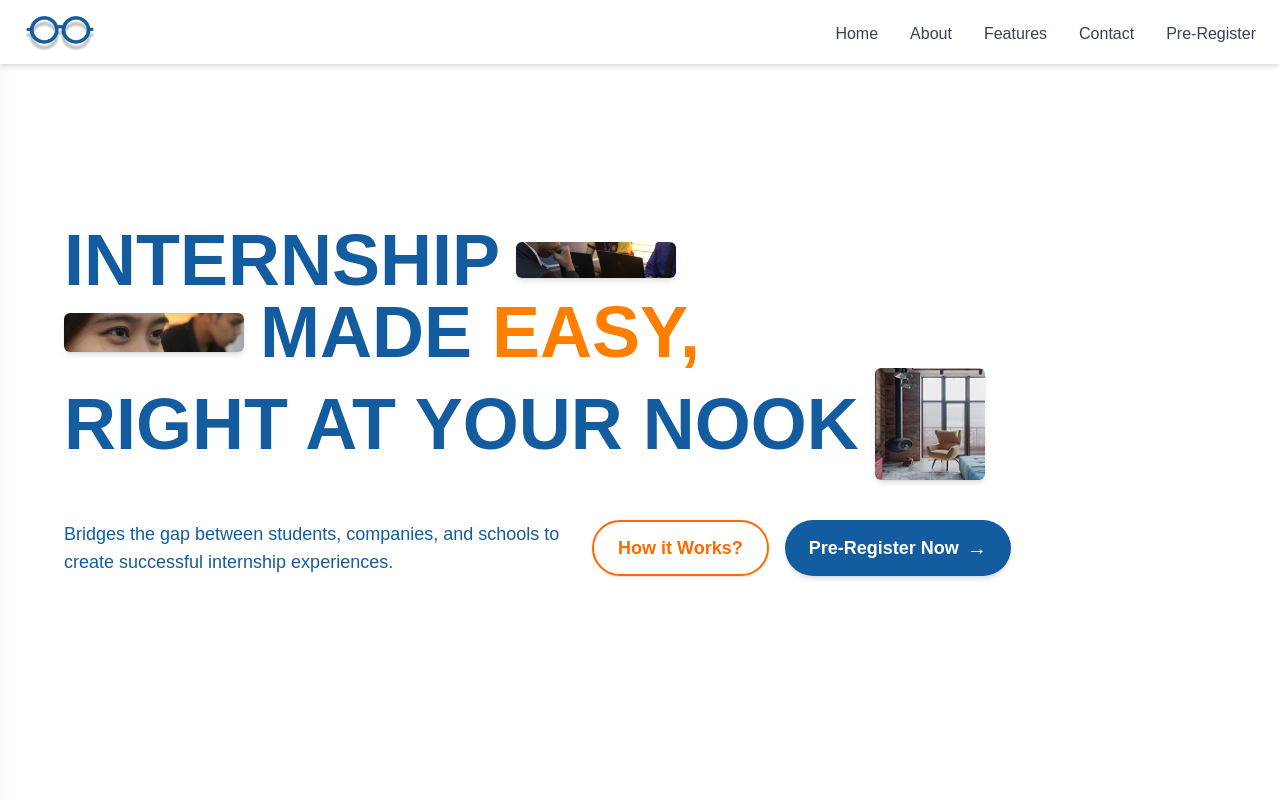
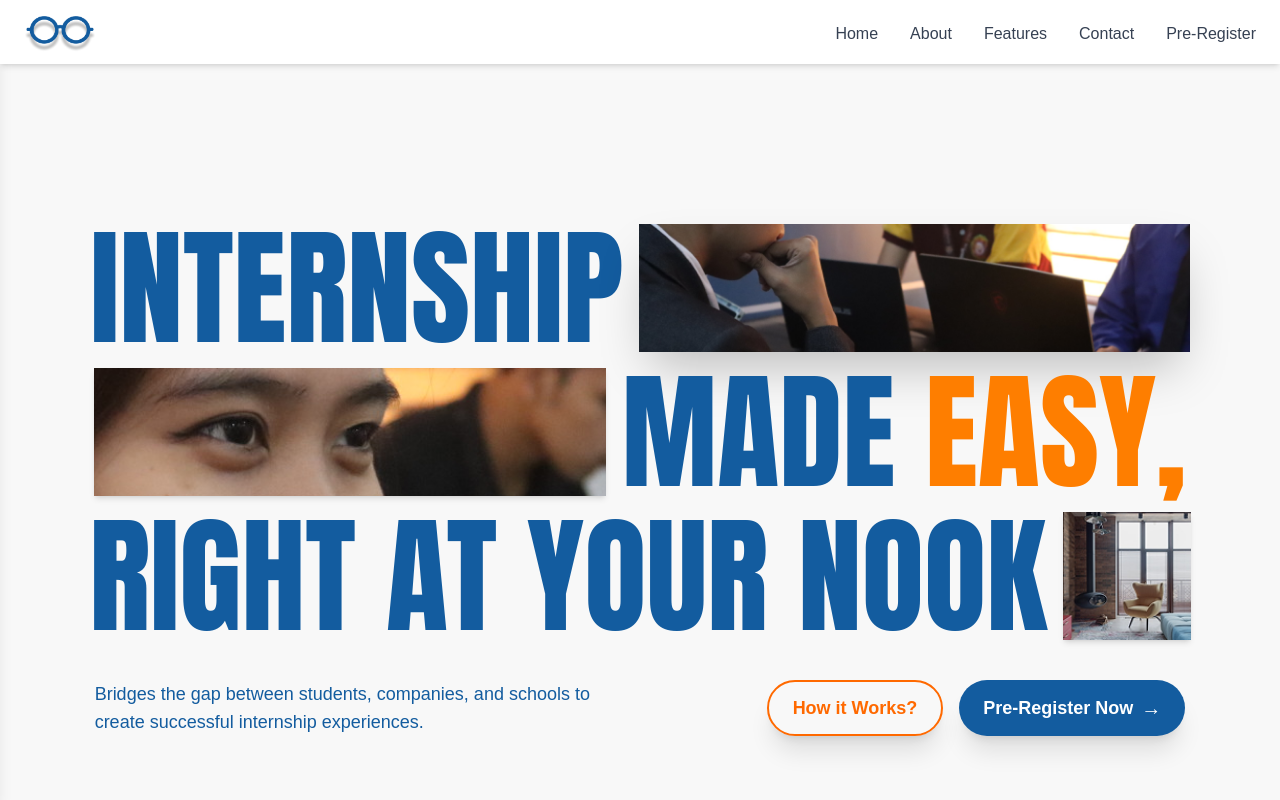
Before and after one commit to Jepireee/internnook-landingpage, a Next.js app: page / in a window 1280 px wide. Shown: the top 800 px of the page. Built offline with nearby package versions, Linux system fonts and the light colour scheme.

Commit message:
Updated Homepage

```diff
--- a/package.json
+++ b/package.json
@@ -10,6 +10,7 @@
   },
   "dependencies": {
     "@next/font": "^14.2.15",
+    "framer-motion": "^12.6.0",
     "google-fonts": "^1.0.0",
     "lucide-react": "^0.483.0",
     "next": "15.2.3",
--- a/src/app/ui/pages/about.jsx
+++ b/src/app/ui/pages/about.jsx
@@ -6,7 +6,7 @@ export default function AboutPage() {
     <>
       <section
         id="aboutPage"
-        className="flex flex-col md:flex-row items-center justify-center gap-8 px-6 py-25 bg-[#FFFFFF] relative"
+        className="flex flex-col md:flex-row items-center justify-center gap-8 px-6 py-25 bg-[#F8F8F8] relative"
       >
         {/* <div className="grid grid-cols-1 gap-4 w-full md:w-1/2 ">
           <div className="col-span-1 row-span-2">
--- a/src/app/ui/pages/home.jsx
+++ b/src/app/ui/pages/home.jsx
@@ -1,78 +1,104 @@
 "use client";
 import Image from "next/image";
+import { Anton } from "next/font/google";
+import { motion } from "framer-motion";
+
+const anton = Anton({ subsets: ["latin"], weight: "400" });
 
 export default function HomePage() {
   return (
+    <>
+      <section
+        id="homePage"
+        className="relative min-h-screen flex items-center justify-center bg-[#F8F8F8] px-6 pt-20 lg:px-16 overflow-hidden"
+      >
+        <motion.div
+          initial={{ opacity: 0, y: 50 }}
+          animate={{ opacity: 1, y: 0 }}
+          transition={{ duration: 0.4, ease: "easeOut" }}
+          className="flex items-center justify-center h-screen w-full"
+        >
+          <div className="relative max-w-7xl mx-auto w-full">
+            <motion.div
+              initial={{ opacity: 0, scale: 0.9 }}
+              animate={{ opacity: 1, scale: 1 }}
+              transition={{ duration: 0.6, delay: 0.3 }}
+              className={`${anton.className} font-extrabold text-[#135C9F] uppercase leading-none text-3xl sm:text-5xl md:text-9xl space-y-4 text-center`}
+            >
+              <motion.div
+                initial={{ opacity: 0, y: -30 }}
+                animate={{ opacity: 1, y: 0 }}
+                transition={{ duration: 0.7, delay: 0.5 }}
+                className="flex flex-wrap items-center justify-center gap-2 sm:gap-4"
+              >
+                <h1>INTERNSHIP</h1>
+                <div className="w-[4.3em] h-[1em] bg-[url('/images/Hero.png')] bg-cover bg-center shadow-2xl"></div>
+              </motion.div>
 
-    <section id="homePage" className="relative min-h-screen w-full flex flex-col items-center justify-center px-6 pt-20 lg:px-16 sm:py-16 bg-[#FFFFFF]">
-      <div className="relative max-w-7xl mx-auto w-full">
-        <div className="font-extrabold text-[#135C9F] uppercase leading-none text-3xl sm:text-5xl md:text-7xl">
-          <div className="flex flex-wrap items-center gap-2 sm:gap-4">
-            <h1>INTERNSHIP</h1>
-            <Image
-              src="/images/Hero.png"
-              alt="Eye"
-              width={140}
-              height={80}
-              quality={100}
-              className="w-[80px] sm:w-[130px] md:w-[160px] h-auto rounded-md shadow-md"
-            />
-          </div>
-          <div className="flex flex-wrap items-center gap-2 sm:gap-4">
+              <motion.div
+                initial={{ opacity: 0, y: -30 }}
+                animate={{ opacity: 1, y: 0 }}
+                transition={{ duration: 0.7, delay: 0.7 }}
+                className="flex flex-wrap items-center justify-center gap-2 sm:gap-4"
+              >
+                <div className="w-[4em] h-[1em] bg-[url('/images/Hero1.png')] bg-cover bg-center shadow-md"></div>
+                <h1>
+                  MADE <span className="text-[#FE7E00]">EASY,</span>
+                </h1>
+              </motion.div>
 
-            <Image
-              src="/images/Hero1.png"
-              alt="Students"
-              width={160}
-              height={100}
-              quality={100}
+              <motion.div
+                initial={{ opacity: 0, y: -30 }}
+                animate={{ opacity: 1, y: 0 }}
+                transition={{ duration: 0.7, delay: 0.9 }}
+                className="flex flex-wrap items-center justify-center gap-2 sm:gap-4"
+              >
+                <h1>RIGHT AT YOUR NOOK</h1>
+                <div className="w-[1em] h-[1em] bg-[url('/images/Hero2.png')] bg-cover bg-center shadow-md"></div>
+              </motion.div>
+            </motion.div>
 
-              className="w-[100px] sm:w-[150px] md:w-[180px] h-auto rounded-md shadow-md"
+            <motion.div
+              initial={{ opacity: 0, y: 30 }}
+              animate={{ opacity: 1, y: 0 }}
+              transition={{ duration: 0.8, delay: 1 }}
+              className="mt-6 flex flex-col items-center sm:items-center text-center sm:text-center"
+            >
+              <div className="mt-4 flex flex-col sm:flex-row gap-4 justify-center">
+                <p className="text-[#135C9F] text-base sm:text-lg max-w-lg text-left sm:mr-[4em] md:mr-[8em]">
+                  Bridges the gap between students, companies, and schools to
+                  create successful internship experiences.
+                </p>
 
+                <motion.button
+                  initial={{ opacity: 0, scale: 0.8 }}
+                  animate={{ opacity: 1, scale: 1 }}
+                  transition={{ duration: 0.5, delay: 1.2 }}
+                  onClick={() =>
+                    document.getElementById("worksPage")?.scrollIntoView({ behavior: "smooth" })
+                  }
+                  className="border-2 border-orange-500 text-orange-500 px-6 py-3 rounded-full text-base sm:text-lg font-semibold shadow-xl hover:bg-orange-500 hover:text-white transition"
+                >
+                  How it Works?
+                </motion.button>
 
-
-            />
-            <h1>MADE <span className="text-[#FE7E00]">EASY,</span></h1>
-          </div>
-          <div className="flex flex-wrap items-center gap-2 sm:gap-4">
-            <h1>RIGHT AT YOUR NOOK</h1>
-            <Image
-              src="/images/Hero2.png"
-              alt="Office"
-              width={100}
-              height={60}
-              className="w-[70px] sm:w-[90px] md:w-[110px] h-auto rounded-md shadow-md"
-            />
-          </div>
-        </div>
-        <div className="mt-6 flex flex-col items-center sm:items-start text-center sm:text-left">
-          <div className="mt-4 flex flex-col sm:flex-row gap-4">
-            <p className="text-[#135C9F] text-base sm:text-lg max-w-lg">
-            Bridges the gap between students, companies, and schools to create successful internship experiences.
-          </p>
-            <button
-            onClick={() => {
-              document
-                .getElementById("worksPage")
-                ?.scrollIntoView({ behavior: "smooth" });
-            }}
-            className="border-2 border-orange-500 text-orange-500 px-6 py-3 rounded-full text-base sm:text-lg font-semibold shadow-sm hover:bg-orange-500 hover:text-white transition">
-              How it Works?
-            </button>
-            <button
-            onClick={() => {
-              document
-                .getElementById("registerPage")
-                ?.scrollIntoView({ behavior: "smooth" });
-            }}
-            className="bg-[#135C9F] item-center text-white px-6 py-3 rounded-full text-base sm:text-lg font-semibold shadow-md flex items-center gap-2 hover:bg-blue-800 transition">
+                <motion.button
+                  initial={{ opacity: 0, scale: 0.8 }}
+                  animate={{ opacity: 1, scale: 1 }}
+                  transition={{ duration: 0.5, delay: 1.4 }}
+                  onClick={() =>
+                    document.getElementById("registerPage")?.scrollIntoView({ behavior: "smooth" })
+                  }
+                  className="bg-[#135C9F] text-white px-6 py-3 rounded-full text-base sm:text-lg font-semibold shadow-xl flex items-center justify-center gap-2 hover:bg-blue-800 transition"
+                >
                   Pre-Register Now
                   <span className="text-xl">→</span>
-
-            </button>
+                </motion.button>
               </div>
+            </motion.div>
           </div>
-      </div>
+        </motion.div>
       </section>
+    </>
   );
 }
```
Also changed, not shown: 1 other file (tests, documents, lock files or other folders). Lines whose indentation alone changed are shown as unchanged.
